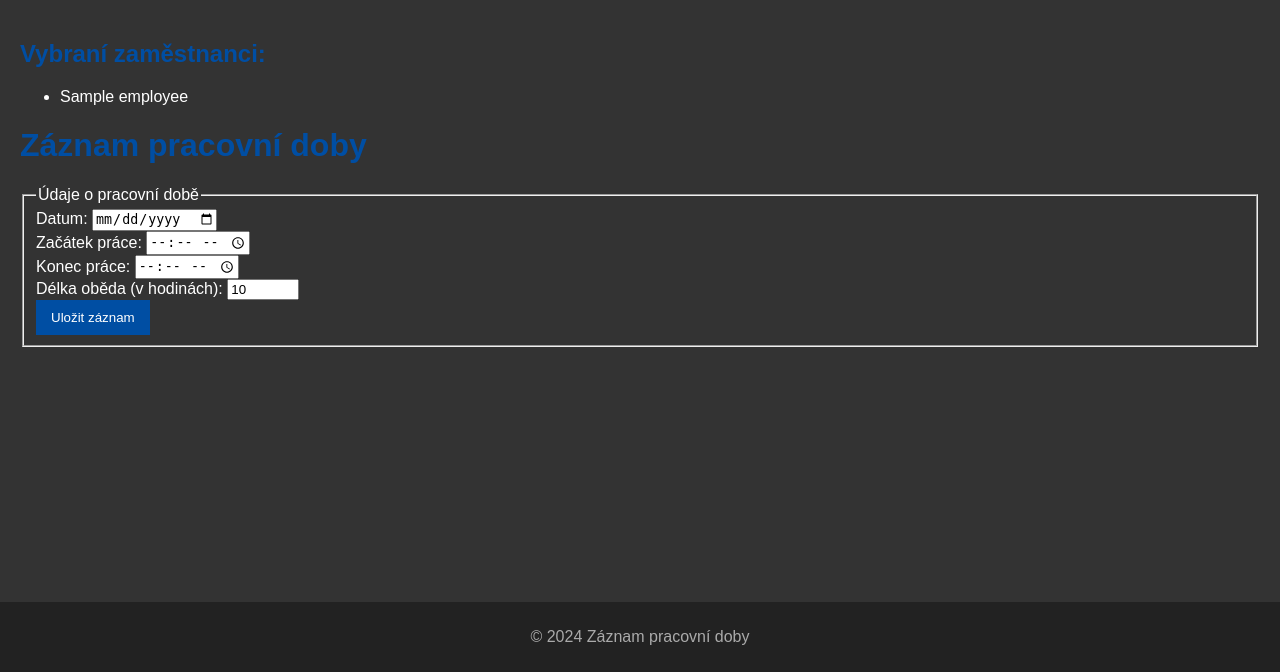
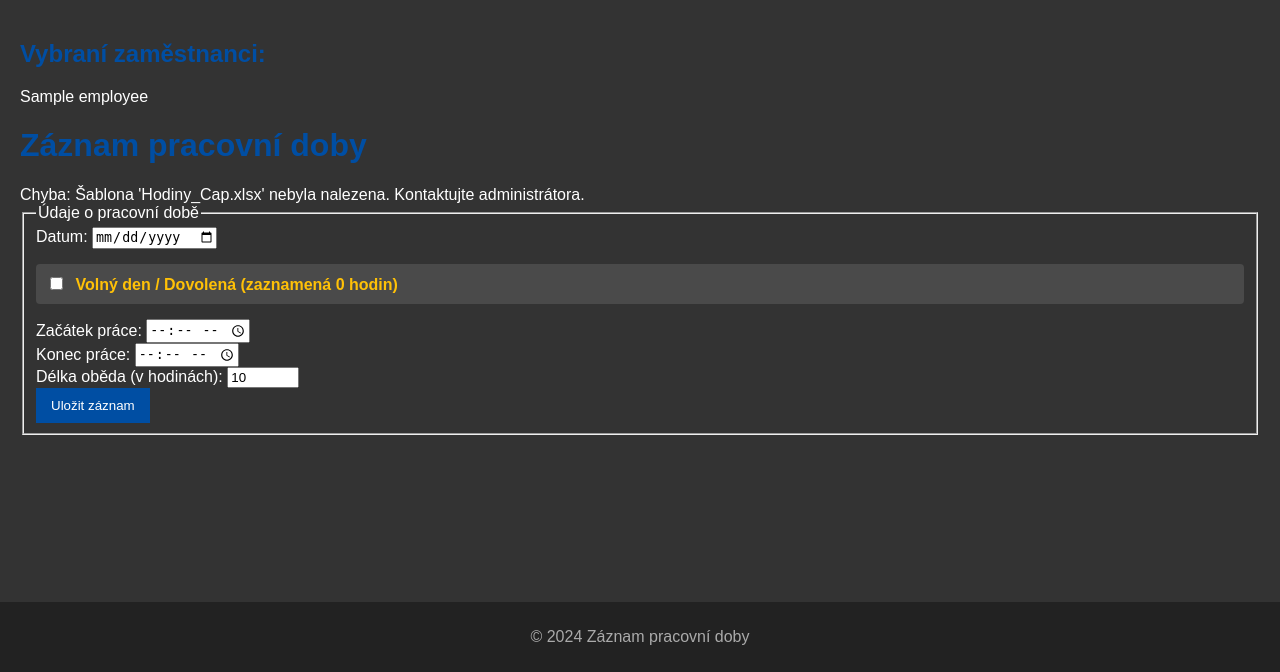
Before and after one commit to CowleyCZE/hodiny, a Flask app: template templates/record_time.html in a window 1280 px wide. Shown: the part 128-800 px from the top of the page. Run offline with Flask 3, Linux system fonts and the light colour scheme; the template is opened without the code that fills it: most values are stand-ins (such as "Sample title", 1, 10 or a date in 2020); parts of the project's set-up code (start-up, migrations or seed data) failed here and were passed over.

Commit message:
Update record_time.html

```diff
--- a/templates/record_time.html
+++ b/templates/record_time.html
@@ -1,18 +1,55 @@
 {% extends "base.html" %}
 
 {% block title %}Záznam pracovní doby{% endblock %}
+
+{% block extra_css %}
+    <style>
+        /* Styl pro odsazení checkboxu */
+        .free-day-group {
+            margin-top: 15px;
+            margin-bottom: 15px;
+            padding: 10px;
+            background-color: #4a4a4a; /* Lehce odlišené pozadí */
+            border-radius: 4px;
+        }
+        .free-day-group label {
+            margin-left: 5px;
+            font-weight: bold;
+            color: #ffc107; /* Žlutá barva pro zvýraznění */
+        }
+        /* Skryjeme časová pole, pokud je volný den zaškrtnutý (pomocí JS) */
+        .time-fields.hidden {
+            display: none;
+        }
+    </style>
+{% endblock %}
+
 
 {% block content %}
     {% if selected_employees %}
     <section>
         <h2>Vybraní zaměstnanci:</h2>
-        <ul aria-label="Seznam vybraných zaměstnanců">{% for employee in selected_employees %}
-            <li>{{ employee }}</li>{% endfor %}
-        </ul>
+        {# Zobrazíme jako seznam oddělený čárkou pro úsporu místa #}
+        <p aria-label="Seznam vybraných zaměstnanců">
+            {{ selected_employees|join(', ') }}
+        </p>
     </section>
     {% endif %}
 
     <h1 id="form-heading">Záznam pracovní doby</h1>
+
+    {# Zobrazení flash zpráv #}
+    {% with messages = get_flashed_messages(with_categories=true) %}
+        {% if messages %}
+            <div class="flash-messages" role="alert" aria-live="polite">
+                {% for category, message in messages %}
+                    <div class="flash-message {{ category }}">
+                        {{ message }}
+                    </div>
+                {% endfor %}
+            </div>
+        {% endif %}
+    {% endwith %}
 
     <form id="record-time-form" method="POST" action="{{ url_for('record_time') }}" aria-labelledby="form-heading">
         <fieldset>
@@ -20,26 +57,40 @@
 
             <div class="form-group">
                 <label for="date">Datum:</label>
+                {# Použijeme hodnotu z current_date předanou z Flasku #}
                 <input type="date" id="date" name="date" value="{{ current_date }}" required
                        aria-required="true" title="Vyberte datum záznamu">
             </div>
 
+            {# Checkbox pro volný den #}
+            <div class="form-group free-day-group">
+                <input type="checkbox" id="is_free_day" name="is_free_day" value="on"
+                       {% if is_free_day %}checked{% endif %}
+                       onchange="toggleTimeFields()"> {# Přidána JS funkce pro skrytí polí #}
+                <label for="is_free_day">Volný den / Dovolená (zaznamená 0 hodin)</label>
+            </div>
+
+            {# Kontejner pro časová pole, který budeme skrývat #}
+            <div id="time-fields-container" class="time-fields {% if is_free_day %}hidden{% endif %}">
                 <div class="form-group">
                     <label for="start_time">Začátek práce:</label>
-                <input type="time" id="start_time" name="start_time" value="{{ start_time }}" required
+                    {# Použijeme hodnoty předané z Flasku #}
+                    <input type="time" id="start_time" name="start_time" value="{{ start_time }}"
                            aria-required="true" title="Zadejte čas začátku práce">
                 </div>
 
                 <div class="form-group">
                     <label for="end_time">Konec práce:</label>
-                <input type="time" id="end_time" name="end_time" value="{{ end_time }}" required
+                    <input type="time" id="end_time" name="end_time" value="{{ end_time }}"
                            aria-required="true" title="Zadejte čas konce práce">
                 </div>
 
                 <div class="form-group">
                     <label for="lunch_duration">Délka oběda (v hodinách):</label>
+                    {# Hodnota je předána z Flasku (již formátovaná s tečkou) #}
                     <input type="number" id="lunch_duration" name="lunch_duration" step="0.25" min="0" max="4"
-                       value="{{ lunch_duration }}" required aria-required="true" title="Zadejte délku obědové pauzy">
+                           value="{{ lunch_duration }}" aria-required="true" title="Zadejte délku obědové pauzy">
+                </div>
             </div>
 
             <button type="submit" class="btn btn-primary">Uložit záznam</button>
@@ -48,3 +99,37 @@
 {% endblock %}
 
 {% block footer_title %}Záznam pracovní doby{% endblock %}
+
+{% block scripts %}
+<script>
+    // Funkce pro skrytí/zobrazení polí pro čas a pauzu
+    function toggleTimeFields() {
+        const isChecked = document.getElementById('is_free_day').checked;
+        const timeFieldsContainer = document.getElementById('time-fields-container');
+        const startTimeInput = document.getElementById('start_time');
+        const endTimeInput = document.getElementById('end_time');
+        const lunchInput = document.getElementById('lunch_duration');
+
+        if (isChecked) {
+            timeFieldsContainer.classList.add('hidden');
+            // Nastavíme pole jako nepovinná a vymažeme hodnoty, aby neprošla validace, pokud by byla skrytá pole odeslána
+            startTimeInput.required = false;
+            endTimeInput.required = false;
+            lunchInput.required = false;
+            // Můžeme i vymazat hodnoty, ale není to nutné, backend je ignoruje
+            // startTimeInput.value = '';
+            // endTimeInput.value = '';
+            // lunchInput.value = '0';
+        } else {
+            timeFieldsContainer.classList.remove('hidden');
+            // Nastavíme pole zpět jako povinná
+            startTimeInput.required = true;
+            endTimeInput.required = true;
+            lunchInput.required = true;
+        }
+    }
+
+    // Zavoláme funkci při načtení stránky pro případ, že checkbox je již zaškrtnutý (např. po chybě formuláře)
+    document.addEventListener('DOMContentLoaded', toggleTimeFields);
+</script>
+{% endblock %}
```
Lines whose indentation alone changed are shown as unchanged.
